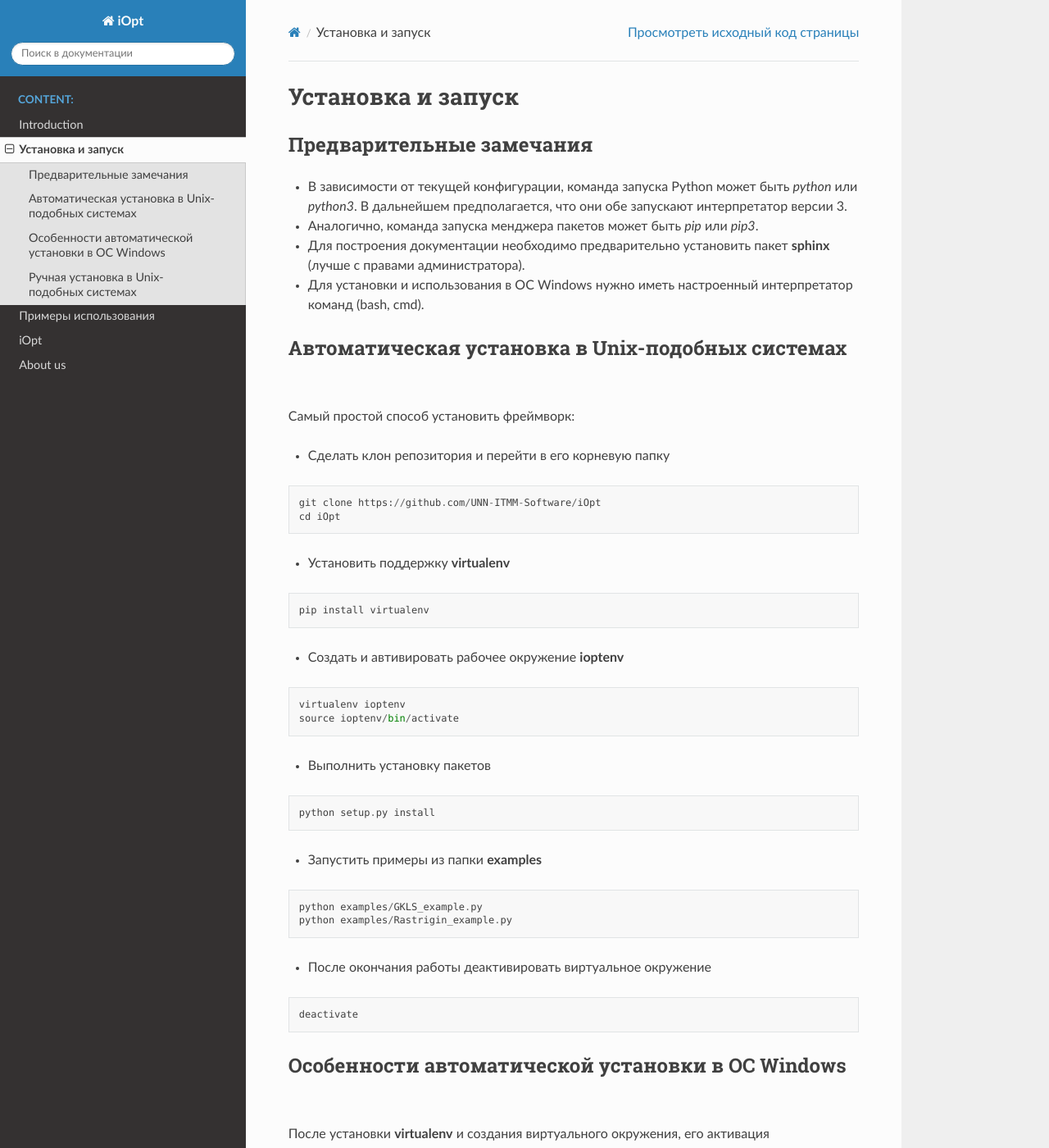
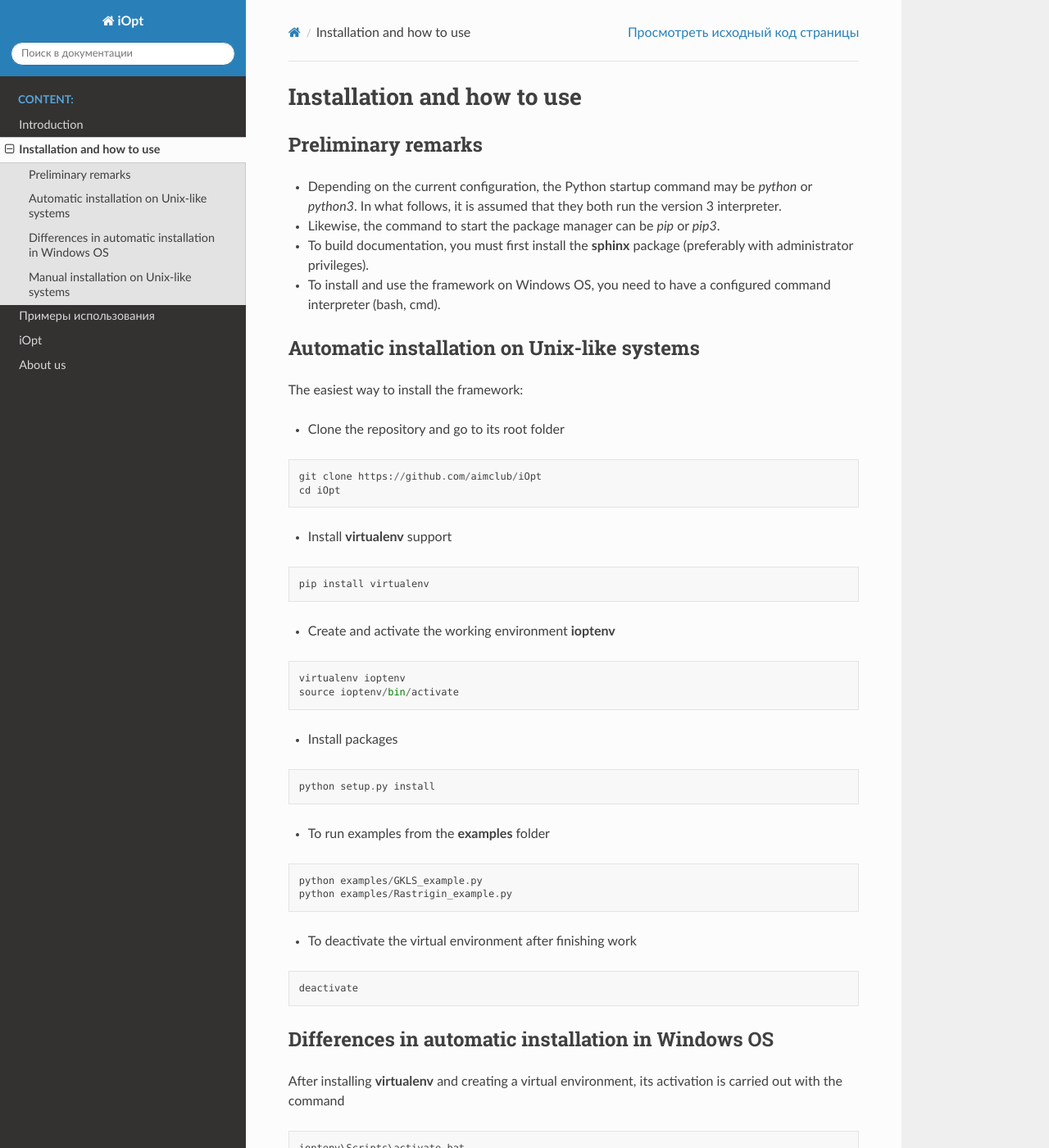
Before and after one commit to aimclub/iOpt, a Sphinx documentation site: the page built from docs/source/install.rst, in a window 1280 px wide and 1400 px high. Shown: the whole window at 82% size. Built offline with Sphinx 7.4.7 and the Read the Docs theme 2.0.0, drawn with Linux system fonts in a browser that asks for light colours; pages that are not in the unit, such as notebooks, are missing from menus; some of the changed text lies outside the part shown.

Commit message:
translate install.rst into English

```diff
--- a/docs/source/install.rst
+++ b/docs/source/install.rst
@@ -1,36 +1,35 @@
-Установка и запуск
+Installation and how to use
 ==================
 
-Предварительные замечания
+Preliminary remarks
 -------------------------
 
-- В зависимости от текущей конфигурации, команда запуска Python может быть `python` или `python3`. В дальнейшем предполагается, что они обе запускают интерпретатор версии 3.
-- Аналогично, команда запуска менджера пакетов может быть `pip` или `pip3`.
-- Для построения документации необходимо предварительно установить пакет **sphinx** (лучше с правами администратора).
-- Для установки и использования в ОС Windows нужно иметь настроенный интерпретатор команд (bash, cmd).
+- Depending on the current configuration, the Python startup command may be `python` or `python3`. In what follows, it is assumed that they both run the version 3 interpreter.
+- Likewise, the command to start the package manager can be `pip` or `pip3`.
+- To build documentation, you must first install the **sphinx** package (preferably with administrator privileges).
+- To install and use the framework on Windows OS, you need to have a configured command interpreter (bash, cmd).
 
-Автоматическая установка в Unix-подобных системах
+Automatic installation on Unix-like systems
 --------------------------------------------------
 
-Самый простой способ установить фреймворк:
+The easiest way to install the framework:
 
-- Сделать клон репозитория и перейти в его корневую папку
+- Clone the repository and go to its root folder
 
 .. code-block::
 
-    git clone https://github.com/UNN-ITMM-Software/iOpt
+    git clone https://github.com/aimclub/iOpt
     cd iOpt
 
 
-- Установить поддержку **virtualenv**
+- Install **virtualenv** support
 
 .. code-block::
 
     pip install virtualenv
 
 
-- Создать и автивировать рабочее окружение **ioptenv**
-
+- Create and activate the working environment **ioptenv**
 
 .. code-block::
 
@@ -38,14 +37,14 @@
     source ioptenv/bin/activate
 
 
-- Выполнить установку пакетов
+- Install packages
 
 .. code-block::
 
     python setup.py install
 
 
-- Запустить примеры из папки **examples**
+- To run examples from the **examples** folder
 
 .. code-block::
 
@@ -53,37 +52,37 @@
     python examples/Rastrigin_example.py
 
 
-- После окончания работы деактивировать виртуальное окружение
+- To deactivate the virtual environment after finishing work
 
 .. code-block::
 
     deactivate
 
 
-Особенности автоматической установки в ОС Windows
+Differences in automatic installation in Windows OS
 -------------------------------------------------
 
-После установки **virtualenv** и создания виртуального окружения, его активация осуществляется командой
+After installing **virtualenv** and creating a virtual environment, its activation is carried out with the command
 
 .. code-block::
 
    ioptenv\Scripts\activate.bat
 
 
-Ручная установка в Unix-подобных системах
+Manual installation on Unix-like systems
 -----------------------------------------
 
-При этом способе необходимо:
+In this case it is necessary:
 
-- перейти в корень репозитория
-- установить требуемые пакеты
+- go to the root folder of the repository
+- install the required packages
 
 .. code-block::
 
     pip install numpy depq cycler kiwisolver matplotlib scikit-learn sphinx sphinx_rtd_theme sphinxcontrib-details-directive  autodocsumm
 
 
-- для доступа к модулю **iOpt** необходимо модифицировать переменную **PYTHONPATH** следующей командой
+- to access the **iOpt** module you need to modify the **PYTHONPATH** variable with the following command
 
 .. code-block::
 
```
